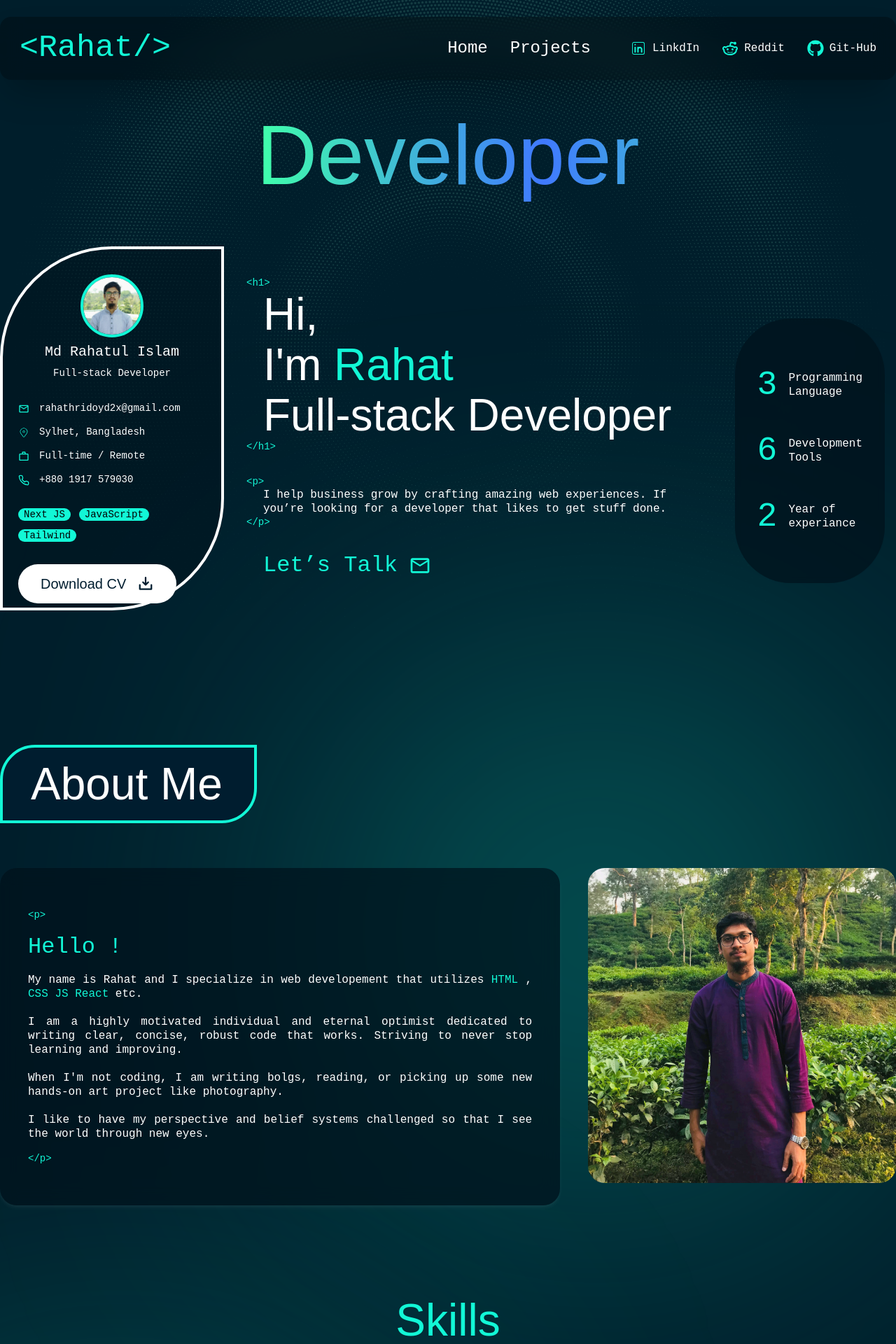
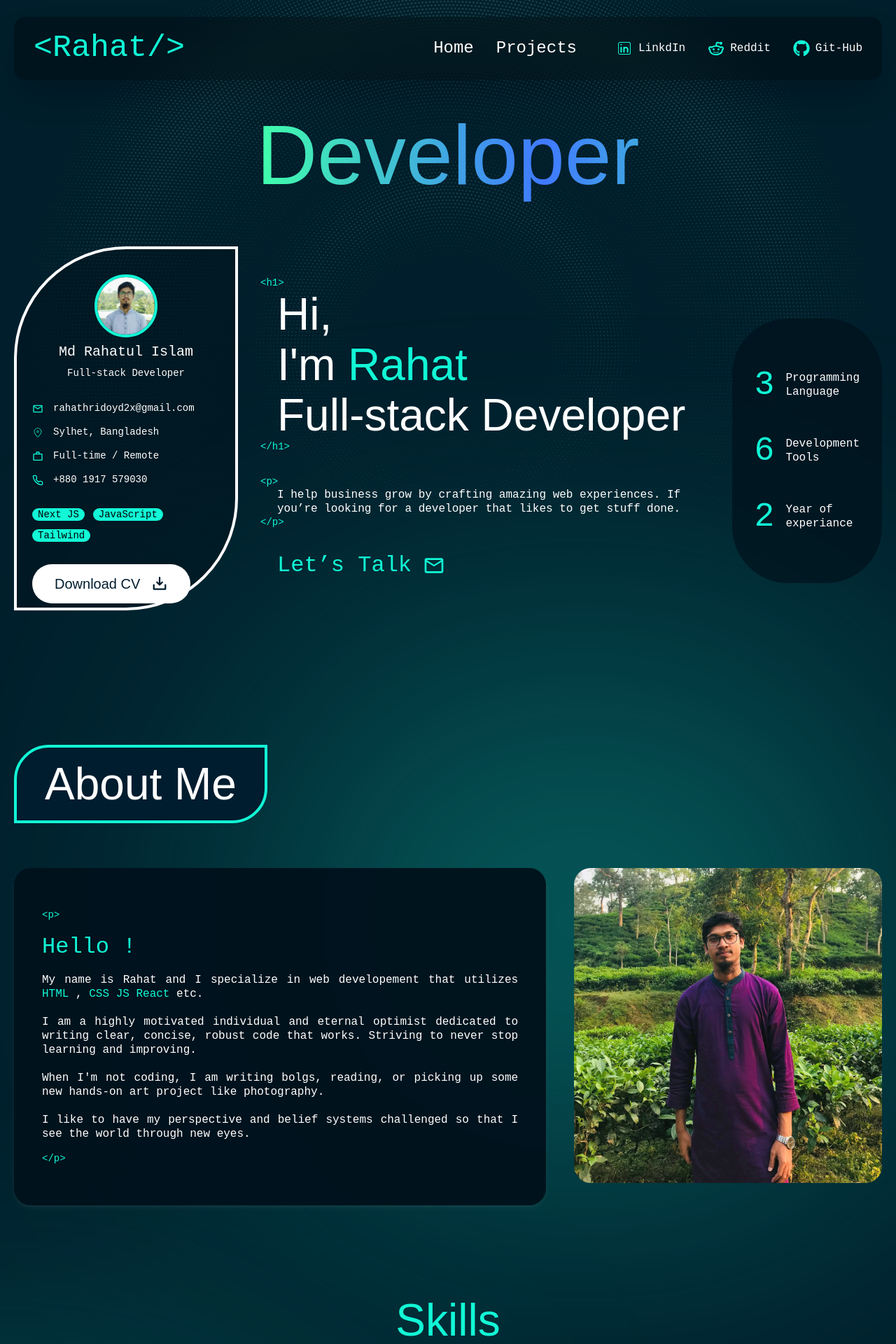
Before and after one commit to Rahat-Hridoy/rahat_hridoy, a React (Vite) app: page / in a window 1280 px wide. Shown: the top 1920 px of the page at 70% size. Built offline with nearby package versions, Linux system fonts and the light colour scheme.

Commit message:
fix:responsive issue_section overlay

```diff
--- a/src/components/About.jsx
+++ b/src/components/About.jsx
@@ -5,21 +5,21 @@ import ScrollMouse from "./animation/Scroll";
 const About = () => {
   return (
     <section className="section-padding relative" id="about">
-      <div className="w-[600px] h-[600px] rounded-full shadow-[100px] top-[30px] right-[10%] absolute bg-brand-1/50 blur-[250px] "></div>
+      <div className="w-[60%] h-[60%] absolute top-[10%] right-[5%] rounded-full shadow-[100px] bg-brand-1/60 blur-[250px]"></div>
       <div className="container mx-auto relative z-10">
         <div className="wrapper">
           <div className="hidden lg:block ">
             <ScrollMouse />
           </div>
           {/* Head */}
-          <h1 className="max-w-[367px] font-primary font-normal text-primary text-[32px] md:text-[64px] leading-[36px] md:leading-[72px] px-[40px] py-[16px] border-4 border-brand-1 rounded-tl-[30px] rounded-br-[30px] md:rounded-tl-[50px] md:rounded-br-[50px] bg-primary-bg mb-16 mx-auto md:mx-0 ">
+          <h1 className="w-fit md:max-w-[367px] font-primary font-normal text-primary text-[32px] md:text-[64px] leading-[36px] md:leading-[72px] px-8 md:px-[40px] py-[16px] border-4 border-brand-1 rounded-tl-[30px] rounded-br-[30px] md:rounded-tl-[50px] md:rounded-br-[50px] bg-primary-bg mb-16 mx-auto md:mx-0 text-center">
             About Me
           </h1>
-          <div className="grid grid-cols-1 lg:grid-cols-[2fr_auto] justify-items-center items-stretch gap-10">
+          <div className="grid grid-cols-1 lg:grid-cols-[2fr_auto] justify-items-center items-stretch gap-10 z-100">
             {/* Left side-about description */}
             <div className="order-2 lg:order-0">
               {/* Description */}
-              <div className="px-[24px] md:px-[40px] py-[58px] bg-cardBG/70 shadow-white/5 shadow-md backdrop-blur-md  rounded-3xl">
+              <div className="px-[24px] md:px-[40px] py-[58px] bg-cardBG/95 shadow-white/5 shadow-md rounded-3xl">
                 <p className="tag-style"> {"<p>"} </p>
                 <h4 className="font-second font-medium text-brand-1 text-[32px] leading-[42px] pt-[16px] ">
                   Hello !
--- a/src/components/Header.jsx
+++ b/src/components/Header.jsx
@@ -4,12 +4,9 @@ import { RiRedditLine } from "react-icons/ri";
 
 const Header = () => {
   return (
-    <header className="fixed top-6 left-0 w-full z-50 ">
-      <nav className="container mx-auto">
-        <div
-          className="wrapper flex items-center justify-between gap-7 min-h-[60px] md:min-h-[90px] px-[10px] md:px-[28px]
-          bg-black/30 backdrop-blur-lg  rounded-2xl shadow-2xl"
-        >
+    <header className="fixed top-6 left-0 w-full z-100 ">
+      <nav className="container mx-auto ">
+        <div className="wrapper flex items-center justify-between gap-7 min-h-[60px] md:min-h-[90px] px-[10px] md:px-[28px] bg-black/30 backdrop-blur-lg  rounded-2xl shadow-2xl">
           {/* logo */}
           <div>
             <a
--- a/src/components/Skils.jsx
+++ b/src/components/Skils.jsx
@@ -54,7 +54,7 @@ const Skils = () => {
 
   return (
     <section className="relative section-padding" id="skill">
-      <div className="w-[600px] h-[600px] rounded-full shadow-[100px] -bottom-[100px] -left-[10%] absolute bg-brand-1/50 blur-[250px] "></div>
+      <div className="w-[60%] h-[60%] absolute -bottom-[10%] -left-[30%] rounded-full shadow-[100px] bg-brand-1/60 blur-[250px]"></div>
       <div className="container mx-auto relative z-10 ">
         <div className="wrapper">
           <ScrollMouse />
--- a/src/index.css
+++ b/src/index.css
@@ -80,7 +80,7 @@ html {
 }
 
 .container {
-  @apply px-[20px] lg:px-0;
+  @apply px-[20px];
 }
 
 .nav-menu-social {
```
